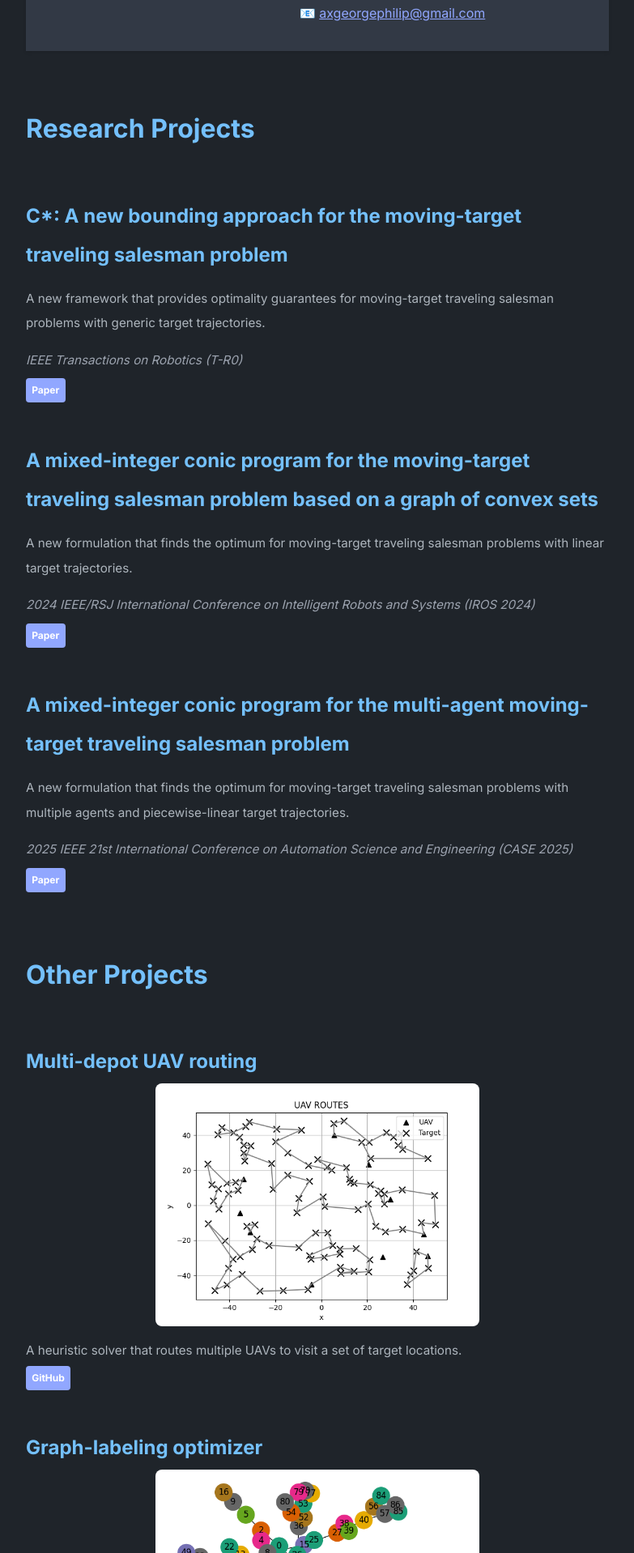
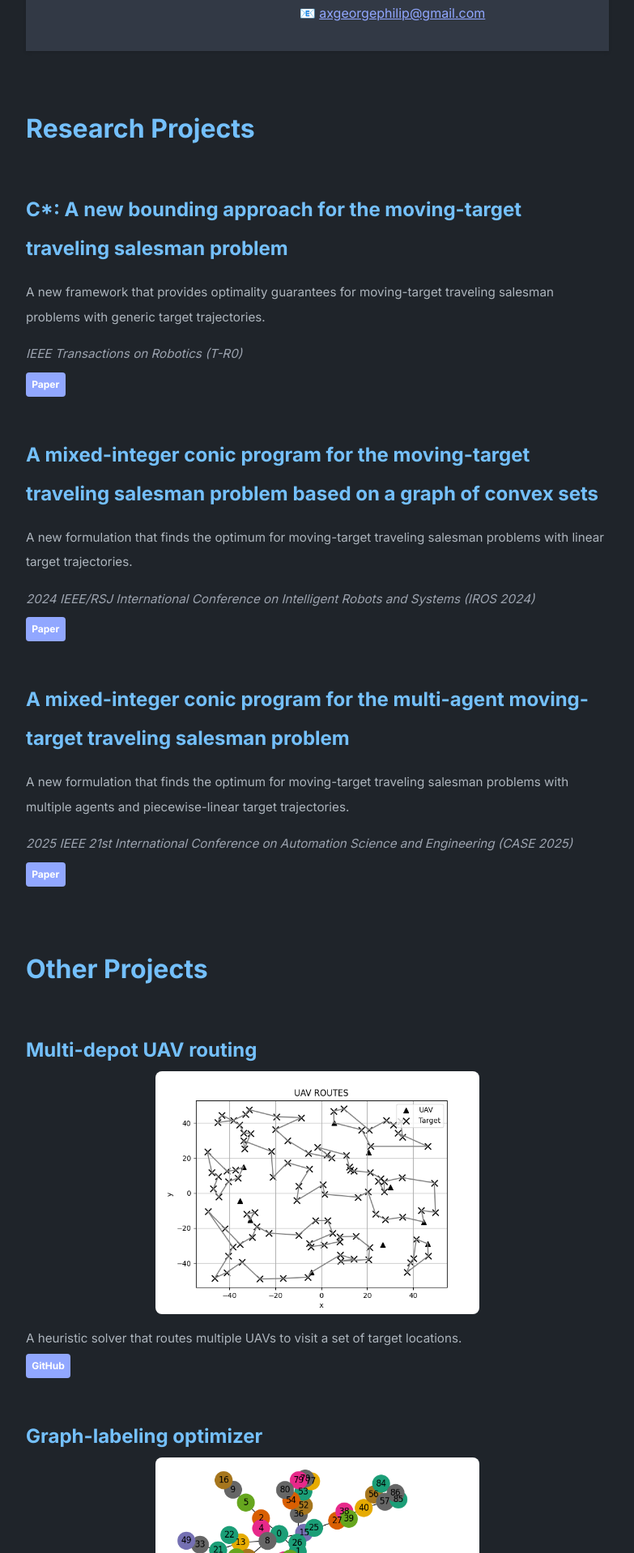
Before and after one commit to axgeorge/axgeorge.github.io, a Jekyll site: the page built from index.md, in a window 1280 px wide. Shown: the part 396-2314 px from the top of the page at 81% size, without its empty margins (248-1031 px from the left). Built offline with Jekyll 4.4.1, drawn with Linux system fonts in a browser that asks for light colours; a style sheet for code colours, icons or effects is not loaded.

Commit message:
tighten layout

```diff
--- a/_sass/list.scss
+++ b/_sass/list.scss
@@ -86,7 +86,7 @@
 
 /* Titles for Research and Other projects sections */
 h2 {
-  margin-bottom: 0.48em; /* reduced to 0.48em (halved) */
+  margin-bottom: 0.25em; /* reduced to 0.25em */
 }
 
 /* Container for media */
```
